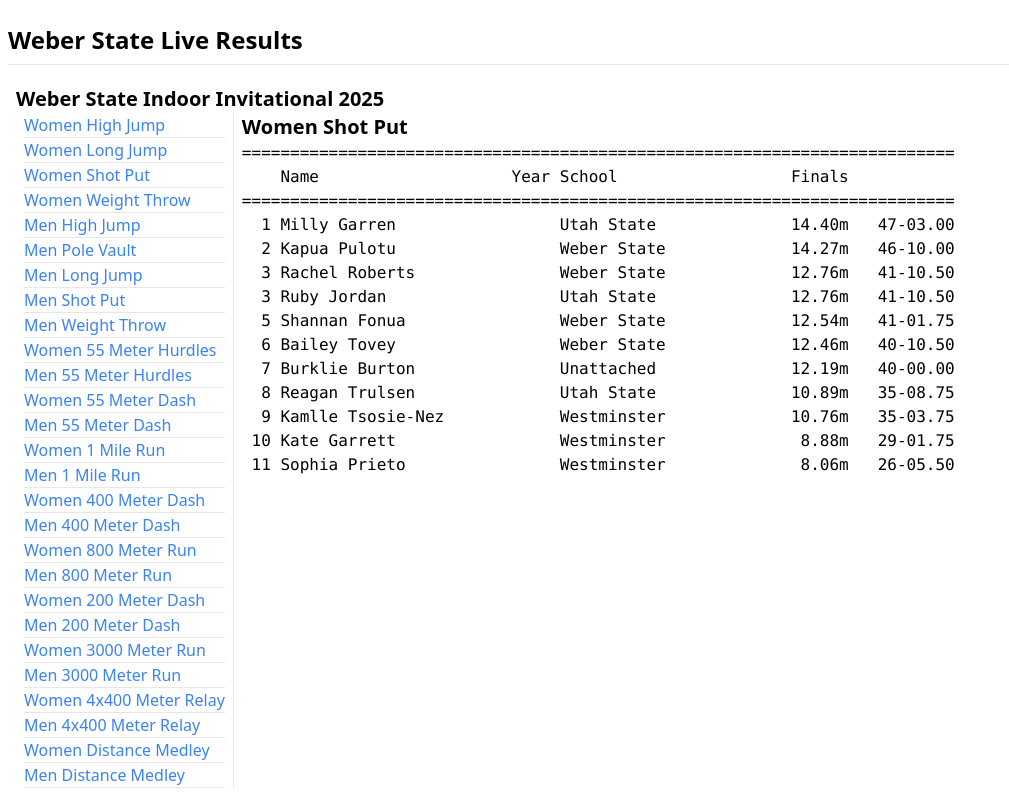
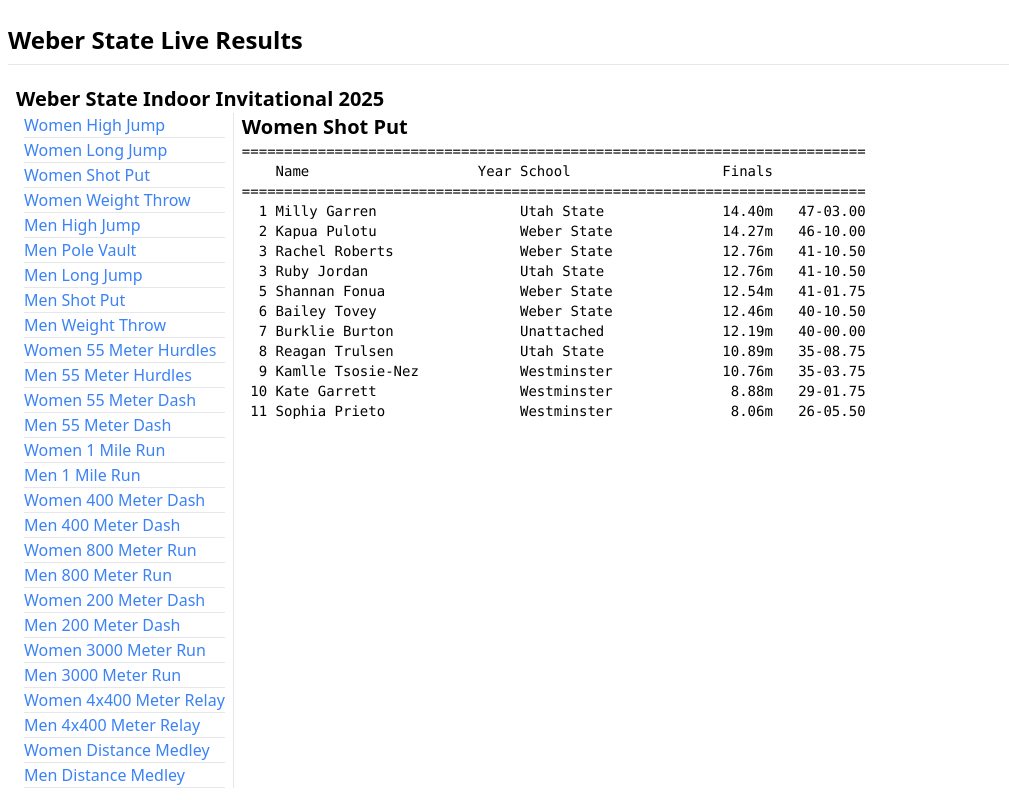
Before and after one commit to ty-davis/live_results, a Django app: a page that uses live_results/results/templates/results/event.html in a window 1280 px wide. Shown: the whole page, without its empty margins (0-1009 px from the left). Run offline with Django 4.2, Linux system fonts and the light colour scheme; data comes from the database, SQL or seed files in the repository; both versions use the stored data as it was after the commit; some libraries are stand-ins or nearby versions.

Commit message:
Final pushes

```diff
--- a/live_results/results/static/styles/main.css
+++ b/live_results/results/static/styles/main.css
@@ -595,6 +595,10 @@
   max-width: 1280px;
 }
 
+.flex-col {
+  flex-direction: column;
+}
+
 .overflow-x-auto {
   overflow-x: auto;
 }
@@ -627,6 +631,11 @@
   line-height: 1.75rem;
 }
 
+.text-sm {
+  font-size: 0.875rem;
+  line-height: 1.25rem;
+}
+
 .font-bold {
   font-weight: 700;
 }
@@ -642,6 +651,12 @@
 
 .hover\:underline:hover {
   text-decoration-line: underline;
+}
+
+@media (min-width: 640px) {
+  .sm\:flex-row {
+    flex-direction: row;
+  }
 }
 
 @media (prefers-color-scheme: dark) {
--- a/live_results/results/templates/results/event.html
+++ b/live_results/results/templates/results/event.html
@@ -1,19 +1,23 @@
 <div>
   {% if meet %}
   <span class="text-xl font-semibold mb-2">{{ meet.name }}</span>
-  <div class="flex">
+  <div class="flex sm:flex-row flex-col">
     <div class="px-2 border-r mr-2 dark:border-gray-700">
-      {% for event in events %}
-      <div><a href="/meets/{{ meet.slug }}/{{ event.slug }}" class="text-blue-500 hover:underline"> {{ event.event_name }}</a></div>
-      <hr class="dark:border-gray-700">
-      {% endfor %}
+      {% if events %}
+        {% for event in events %}
+        <div><a href="/meets/{{ meet.slug }}/{{ event.slug }}" class="text-blue-500 hover:underline"> {{ event.event_name }}</a></div>
+        <hr class="dark:border-gray-700">
+        {% endfor %}
+      {% else %}
+        No events found. Wait until some events are posted!
+      {% endif %}
     </div>
     <div>
       {% if event %}
         <span class="text-xl font-semibold">
         {{ event.event_name }}
         </span>
-        <div class="overflow-x-auto">
+        <div class="overflow-x-auto text-sm">
           {{ event.results_context | safe }}
         </div>
       {% else %}
```
Also changed, not shown: live_results/db.sqlite3.
